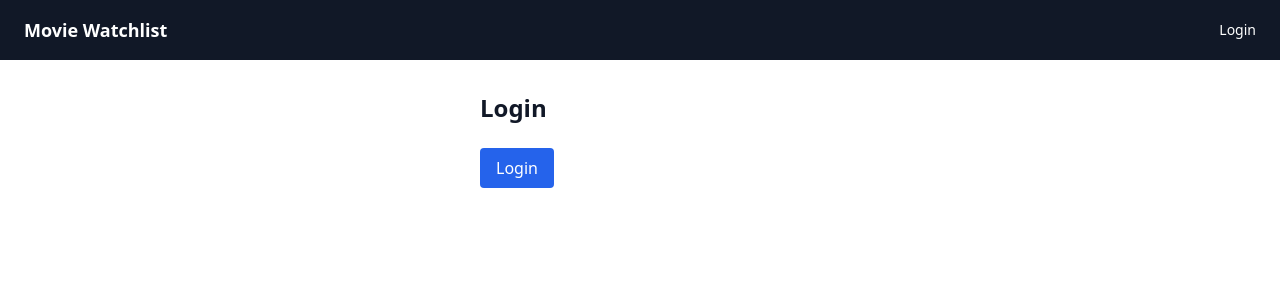
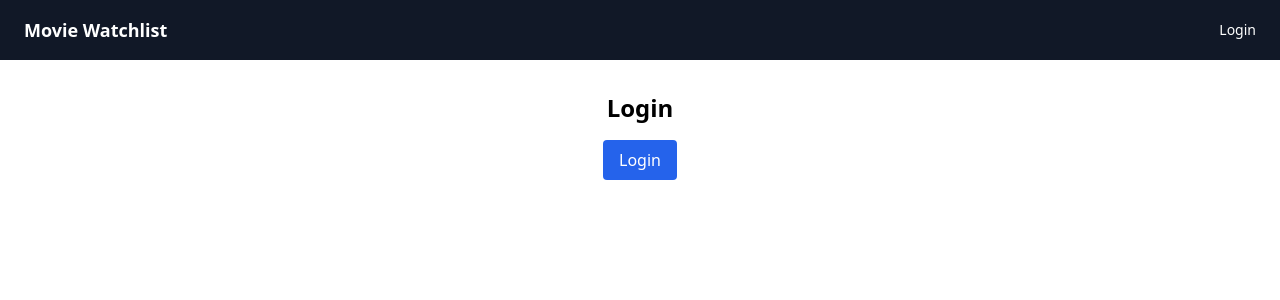
Before and after one commit to ea32460/movie-watchlist-132460, a React (Vite) app: page /login in a window 1280 px wide. Shown: the top 300 px of the page. Built offline with nearby package versions, Linux system fonts and the light colour scheme.

Commit message:
Implemented Login

```diff
--- a/src/pages/LoginPage.jsx
+++ b/src/pages/LoginPage.jsx
@@ -1,11 +1,21 @@
-// TODO: import and use AuthContext to call login() when the button is clicked
-// TODO: after login, navigate to /movies
+import { useNavigate} from "react-router-dom";
+import {useAuth} from "../context/AuthContext.jsx";
 
 function LoginPage() {
+    const {login} = useAuth()
+    const navigate = useNavigate()
+
+    const handleLogin = ()=>{
+        login()
+        navigate('/movies')
+    }
+
   return (
-    <div className="p-8 max-w-sm mx-auto">
-      <h1 className="text-2xl font-bold text-gray-900 mb-6">Login</h1>
-      <button className="bg-blue-600 text-white px-4 py-2 rounded hover:bg-blue-700">
+    <div className="p-8 text-center">
+      <h1 className="text-2xl font-bold mb-4">Login</h1>
+      <button
+          onClick={handleLogin}
+          className="bg-blue-600 text-white px-4 py-2 rounded ">
         Login
       </button>
     </div>
```
